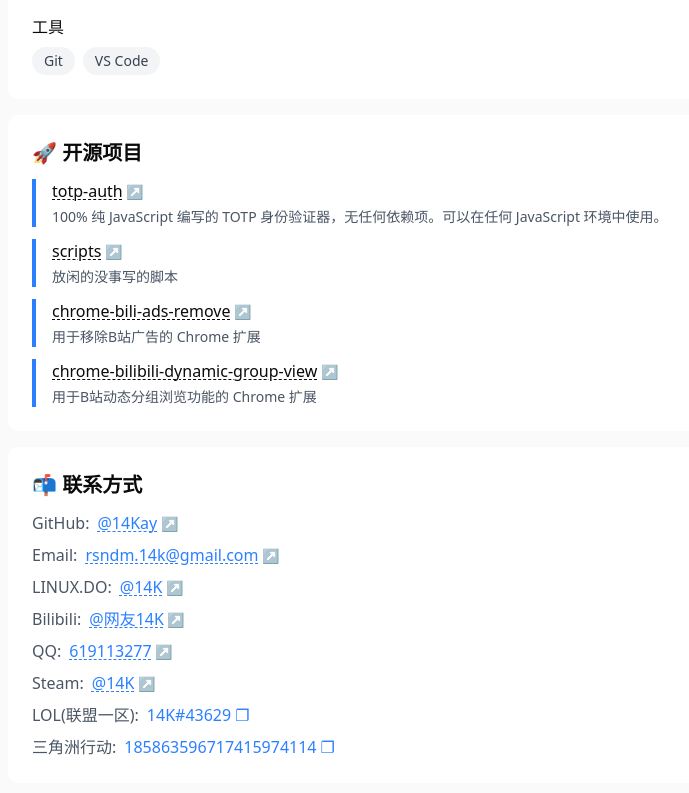
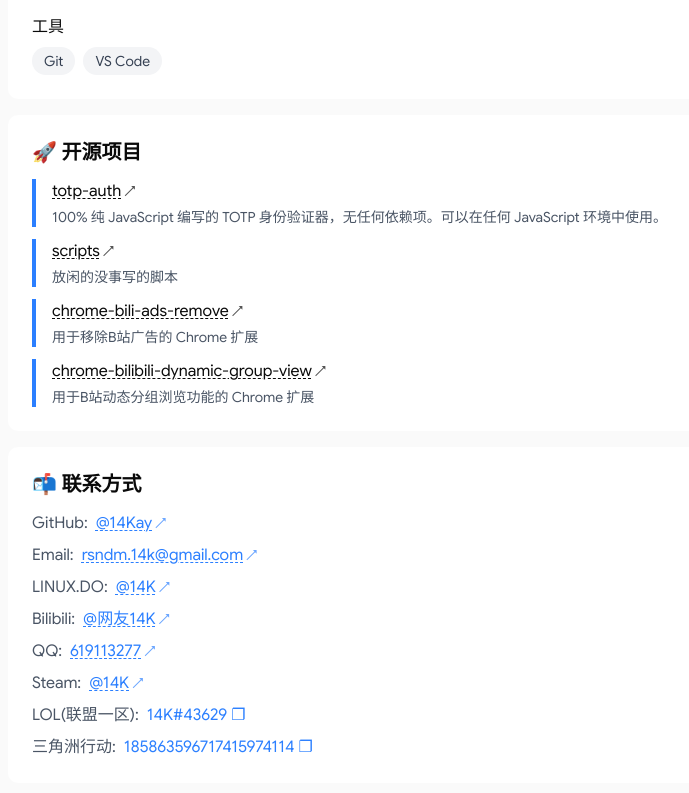
Before and after one commit to 14Kay/blog, a Next.js app: page /about in a window 1280 px wide. Shown: the part 1301-2094 px from the top of the page, without its empty margins (144-833 px from the left). Built offline with nearby package versions, Linux system fonts and the light colour scheme.

Commit message:
style: update global typography and link styles

```diff
--- a/app/globals.css
+++ b/app/globals.css
@@ -11,8 +11,8 @@
 @theme inline {
   --color-background: var(--background);
   --color-foreground: var(--foreground);
-  --font-sans: var(--font-geist-sans);
-  --font-mono: var(--font-geist-mono);
+  --font-sans: var(--font-google-sans), ui-sans-serif, system-ui, sans-serif;
+  --font-mono: ui-monospace, SFMono-Regular, Menlo, Monaco, Consolas, "Liberation Mono", "Courier New", monospace;
   --color-sidebar-ring: var(--sidebar-ring);
   --color-sidebar-border: var(--sidebar-border);
   --color-sidebar-accent-foreground: var(--sidebar-accent-foreground);
@@ -129,8 +129,9 @@
   * {
     @apply border-border outline-ring/50;
   }
+
   body {
-    @apply bg-background text-foreground;
+    @apply bg-background text-foreground font-sans;
   }
 }
 
@@ -139,13 +140,14 @@
     transform: scale(0.8);
     opacity: 0;
   }
+
   to {
     transform: scale(1);
     opacity: 1;
   }
 }
 
-.container > div:last-child{
+.container>div:last-child {
   border-bottom: none !important;
 }
 
@@ -165,24 +167,42 @@
   color: inherit;
 }
 
-.prose h1, .prose h2, .prose h3, .prose h4, .prose h5, .prose h6 {
+.prose h1,
+.prose h2,
+.prose h3,
+.prose h4,
+.prose h5,
+.prose h6 {
   font-weight: 600;
   margin-top: 1em;
   margin-bottom: 0.5em;
   line-height: 1.3;
 }
 
-.prose h1 { font-size: 1.875em; }
-.prose h2 { font-size: 1.5em; }
-.prose h3 { font-size: 1.25em; }
-.prose h4 { font-size: 1.125em; }
+.prose h1 {
+  font-size: 1.875em;
+}
+
+.prose h2 {
+  font-size: 1.5em;
+}
+
+.prose h3 {
+  font-size: 1.25em;
+}
+
+.prose h4 {
+  font-size: 1.125em;
+}
 
 .prose p {
   margin-top: 0.75em;
   margin-bottom: 0.75em;
 }
 
-.prose a ,.about a{
+.link,
+.prose a,
+.about a {
   position: relative;
   text-underline-offset: 2px;
   -webkit-text-decoration: underline dashed;
@@ -190,7 +210,9 @@
   text-decoration-thickness: 1px;
 }
 
-.prose a::after, .about a::after {
+.link::after,
+.prose a::after,
+.about a::after {
   content: " ↗";
   opacity: .7;
   color: inherit;
@@ -200,7 +222,9 @@
   display: inline-block;
 }
 
-.prose a:hover, .about a:hover {
+.link:hover,
+.prose a:hover,
+.about a:hover {
   text-decoration-style: solid;
 }
 
@@ -242,7 +266,8 @@ html.dark .prose pre span {
   text-decoration: var(--shiki-dark-text-decoration)
 }
 
-.prose ul, .prose ol {
+.prose ul,
+.prose ol {
   margin-top: 0.75em;
   margin-bottom: 0.75em;
   padding-left: 1.5em;
```
Lines whose indentation alone changed are shown as unchanged.
